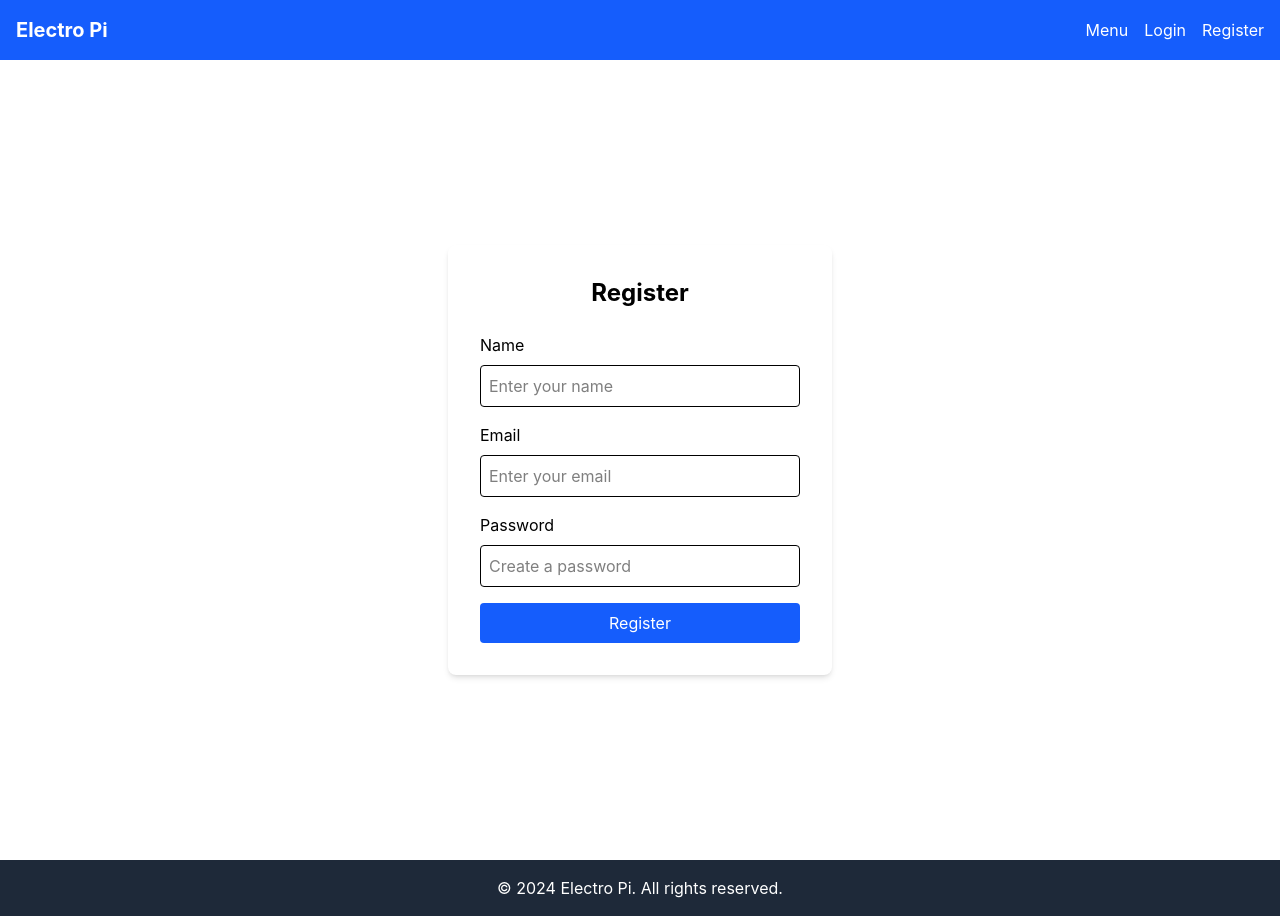
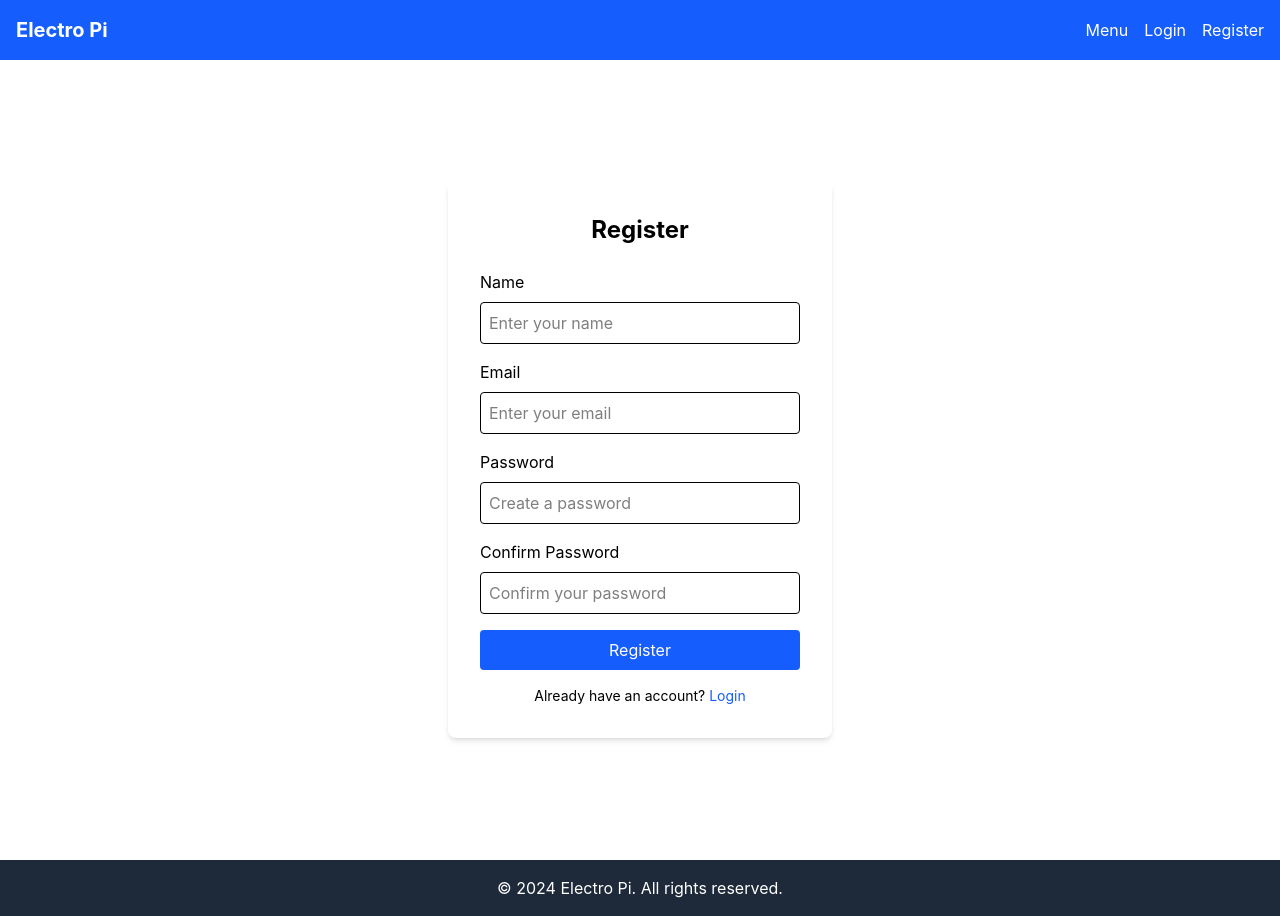
Before and after one commit to marcelino-tharwat/Online-Food-Ordering, a React (Vite) app: page /register in a window 1280 px wide. Built offline with nearby package versions, Linux system fonts and the light colour scheme; no server answers.

Commit message:
Login + Register pages Form UI، validation، API call، redirect  login، error handling

```diff
--- a/src/api/axios.ts
+++ b/src/api/axios.ts
@@ -1,32 +1,32 @@
-import axios, { type InternalAxiosRequestConfig, type AxiosError } from 'axios';
+import axios, { type InternalAxiosRequestConfig, type AxiosError } from "axios";
 
 const api = axios.create({
-  baseURL: import.meta.env.VITE_API_URL || 'http://localhost:3000/api',
+  baseURL: import.meta.env.VITE_API_URL || "http://localhost:5000/api",
   headers: {
-    'Content-Type': 'application/json',
+    "Content-Type": "application/json",
   },
 });
 
 api.interceptors.request.use(
   (config: InternalAxiosRequestConfig) => {
-    const token = localStorage.getItem('token');
+    const token = localStorage.getItem("token");
     if (token && config.headers) {
       config.headers.Authorization = `Bearer ${token}`;
     }
     return config;
   },
-  (error: AxiosError) => Promise.reject(error)
+  (error: AxiosError) => Promise.reject(error),
 );
 
 api.interceptors.response.use(
   (response) => response,
   (error: AxiosError) => {
     if (error.response?.status === 401) {
-      localStorage.removeItem('token');
-      window.location.href = '/login';
+      localStorage.removeItem("token");
+      window.location.href = "/login";
     }
     return Promise.reject(error);
-  }
+  },
 );
 
 export default api;
--- a/src/pages/Login.tsx
+++ b/src/pages/Login.tsx
@@ -1,19 +1,98 @@
+import { useState, type FormEvent } from 'react';
+import { useDispatch } from 'react-redux';
+import { useNavigate } from 'react-router-dom';
+import { setUser } from '../redux/slices/authSlice';
+import api from '../api/axios';
+
 function Login() {
+  const dispatch = useDispatch();
+  const navigate = useNavigate();
+  const [email, setEmail] = useState('');
+  const [password, setPassword] = useState('');
+  const [errors, setErrors] = useState<{ email?: string; password?: string }>({});
+  const [apiError, setApiError] = useState('');
+  const [isLoading, setIsLoading] = useState(false);
+
+  const validate = () => {
+    const newErrors: { email?: string; password?: string } = {};
+    const emailRegex = /^[^\s@]+@[^\s@]+\.[^\s@]+$/;
+
+    if (!email) {
+      newErrors.email = 'Email is required';
+    } else if (!emailRegex.test(email)) {
+      newErrors.email = 'Invalid email format';
+    }
+
+    if (!password) {
+      newErrors.password = 'Password is required';
+    }
+
+    setErrors(newErrors);
+    return Object.keys(newErrors).length === 0;
+  };
+
+  const handleSubmit = async (e: FormEvent) => {
+    e.preventDefault();
+    setApiError('');
+
+    if (!validate()) return;
+
+    setIsLoading(true);
+    try {
+      const { data } = await api.post('/auth/login', { email, password });
+      localStorage.setItem('token', data.token);
+      dispatch(setUser(data.user));
+      navigate('/');
+    } catch (error: unknown) {
+      if (error && typeof error === 'object' && 'response' in error) {
+        const err = error as { response?: { data?: { message?: string } } };
+        setApiError(err.response?.data?.message || 'Login failed');
+      } else {
+        setApiError('Login failed');
+      }
+    } finally {
+      setIsLoading(false);
+    }
+  };
+
   return (
     <div className="flex justify-center items-center min-h-screen">
       <div className="bg-white p-8 rounded-lg shadow-md w-96">
         <h2 className="text-2xl font-bold mb-6 text-center">Login</h2>
-        <form>
+        {apiError && (
+          <div className="mb-4 p-2 bg-red-100 text-red-700 rounded text-sm">
+            {apiError}
+          </div>
+        )}
+        <form onSubmit={handleSubmit}>
           <div className="mb-4">
             <label className="block mb-2">Email</label>
-            <input type="email" className="w-full p-2 border rounded" placeholder="Enter your email" />
+            <input
+              type="email"
+              className={`w-full p-2 border rounded ${errors.email ? 'border-red-500' : ''}`}
+              placeholder="Enter your email"
+              value={email}
+              onChange={(e) => setEmail(e.target.value)}
+            />
+            {errors.email && <p className="text-red-500 text-sm mt-1">{errors.email}</p>}
           </div>
           <div className="mb-4">
             <label className="block mb-2">Password</label>
-            <input type="password" className="w-full p-2 border rounded" placeholder="Enter your password" />
+            <input
+              type="password"
+              className={`w-full p-2 border rounded ${errors.password ? 'border-red-500' : ''}`}
+              placeholder="Enter your password"
+              value={password}
+              onChange={(e) => setPassword(e.target.value)}
+            />
+            {errors.password && <p className="text-red-500 text-sm mt-1">{errors.password}</p>}
           </div>
-          <button type="submit" className="w-full bg-blue-600 text-white p-2 rounded hover:bg-blue-700">
-            Login
+          <button
+            type="submit"
+            disabled={isLoading}
+            className="w-full bg-blue-600 text-white p-2 rounded hover:bg-blue-700 disabled:bg-blue-300"
+          >
+            {isLoading ? 'Loading...' : 'Login'}
           </button>
         </form>
       </div>
--- a/src/pages/Register.tsx
+++ b/src/pages/Register.tsx
@@ -1,25 +1,149 @@
+import { useState, type FormEvent } from 'react';
+import { useNavigate, Link } from 'react-router-dom';
+import api from '../api/axios';
+
 function Register() {
+  const navigate = useNavigate();
+  const [name, setName] = useState('');
+  const [email, setEmail] = useState('');
+  const [password, setPassword] = useState('');
+  const [confirmPassword, setConfirmPassword] = useState('');
+  const [errors, setErrors] = useState<{
+    name?: string;
+    email?: string;
+    password?: string;
+    confirmPassword?: string;
+  }>({});
+  const [apiError, setApiError] = useState('');
+  const [isLoading, setIsLoading] = useState(false);
+  const [successMessage, setSuccessMessage] = useState('');
+
+  const validate = () => {
+    const newErrors: typeof errors = {};
+    const emailRegex = /^[^\s@]+@[^\s@]+\.[^\s@]+$/;
+
+    if (!name) {
+      newErrors.name = 'Name is required';
+    }
+
+    if (!email) {
+      newErrors.email = 'Email is required';
+    } else if (!emailRegex.test(email)) {
+      newErrors.email = 'Invalid email format';
+    }
+
+    if (!password) {
+      newErrors.password = 'Password is required';
+    } else if (password.length < 6) {
+      newErrors.password = 'Password must be at least 6 characters';
+    }
+
+    if (!confirmPassword) {
+      newErrors.confirmPassword = 'Confirm password is required';
+    } else if (confirmPassword !== password) {
+      newErrors.confirmPassword = 'Passwords do not match';
+    }
+
+    setErrors(newErrors);
+    return Object.keys(newErrors).length === 0;
+  };
+
+  const handleSubmit = async (e: FormEvent) => {
+    e.preventDefault();
+    setApiError('');
+    setSuccessMessage('');
+
+    if (!validate()) return;
+
+    setIsLoading(true);
+    try {
+      await api.post('/auth/register', { name, email, password });
+      setSuccessMessage('Registration successful! Please login.');
+      setTimeout(() => navigate('/login'), 1500);
+    } catch (error: unknown) {
+      if (error && typeof error === 'object' && 'response' in error) {
+        const err = error as { response?: { data?: { message?: string } } };
+        setApiError(err.response?.data?.message || 'Registration failed');
+      } else {
+        setApiError('Registration failed');
+      }
+    } finally {
+      setIsLoading(false);
+    }
+  };
+
   return (
     <div className="flex justify-center items-center min-h-screen">
       <div className="bg-white p-8 rounded-lg shadow-md w-96">
         <h2 className="text-2xl font-bold mb-6 text-center">Register</h2>
-        <form>
+        {apiError && (
+          <div className="mb-4 p-2 bg-red-100 text-red-700 rounded text-sm">
+            {apiError}
+          </div>
+        )}
+        {successMessage && (
+          <div className="mb-4 p-2 bg-green-100 text-green-700 rounded text-sm">
+            {successMessage}
+          </div>
+        )}
+        <form onSubmit={handleSubmit}>
           <div className="mb-4">
             <label className="block mb-2">Name</label>
-            <input type="text" className="w-full p-2 border rounded" placeholder="Enter your name" />
+            <input
+              type="text"
+              className={`w-full p-2 border rounded ${errors.name ? 'border-red-500' : ''}`}
+              placeholder="Enter your name"
+              value={name}
+              onChange={(e) => setName(e.target.value)}
+            />
+            {errors.name && <p className="text-red-500 text-sm mt-1">{errors.name}</p>}
           </div>
           <div className="mb-4">
             <label className="block mb-2">Email</label>
-            <input type="email" className="w-full p-2 border rounded" placeholder="Enter your email" />
+            <input
+              type="email"
+              className={`w-full p-2 border rounded ${errors.email ? 'border-red-500' : ''}`}
+              placeholder="Enter your email"
+              value={email}
+              onChange={(e) => setEmail(e.target.value)}
+            />
+            {errors.email && <p className="text-red-500 text-sm mt-1">{errors.email}</p>}
           </div>
           <div className="mb-4">
             <label className="block mb-2">Password</label>
-            <input type="password" className="w-full p-2 border rounded" placeholder="Create a password" />
+            <input
+              type="password"
+              className={`w-full p-2 border rounded ${errors.password ? 'border-red-500' : ''}`}
+              placeholder="Create a password"
+              value={password}
+              onChange={(e) => setPassword(e.target.value)}
+            />
+            {errors.password && <p className="text-red-500 text-sm mt-1">{errors.password}</p>}
           </div>
-          <button type="submit" className="w-full bg-blue-600 text-white p-2 rounded hover:bg-blue-700">
-            Register
+          <div className="mb-4">
+            <label className="block mb-2">Confirm Password</label>
+            <input
+              type="password"
+              className={`w-full p-2 border rounded ${errors.confirmPassword ? 'border-red-500' : ''}`}
+              placeholder="Confirm your password"
+              value={confirmPassword}
+              onChange={(e) => setConfirmPassword(e.target.value)}
+            />
+            {errors.confirmPassword && (
+              <p className="text-red-500 text-sm mt-1">{errors.confirmPassword}</p>
+            )}
+          </div>
+          <button
+            type="submit"
+            disabled={isLoading}
+            className="w-full bg-blue-600 text-white p-2 rounded hover:bg-blue-700 disabled:bg-blue-300"
+          >
+            {isLoading ? 'Loading...' : 'Register'}
           </button>
         </form>
+        <p className="mt-4 text-center text-sm">
+          Already have an account? <Link to="/login" className="text-blue-600 hover:underline">Login</Link>
+        </p>
       </div>
     </div>
   );
--- a/src/redux/slices/authSlice.ts
+++ b/src/redux/slices/authSlice.ts
@@ -5,9 +5,10 @@ interface AuthState {
   isAuthenticated: boolean;
 }
 
+const storedUser = localStorage.getItem('user');
 const initialState: AuthState = {
-  user: null,
-  isAuthenticated: false,
+  user: storedUser ? JSON.parse(storedUser) : null,
+  isAuthenticated: !!storedUser,
 };
 
 const authSlice = createSlice({
@@ -17,10 +18,14 @@ const authSlice = createSlice({
     setUser: (state, action: PayloadAction<AuthState['user']>) => {
       state.user = action.payload;
       state.isAuthenticated = !!action.payload;
+      if (action.payload) {
+        localStorage.setItem('user', JSON.stringify(action.payload));
+      }
     },
     logout: (state) => {
       state.user = null;
       state.isAuthenticated = false;
+      localStorage.removeItem('user');
     },
   },
 });
```
